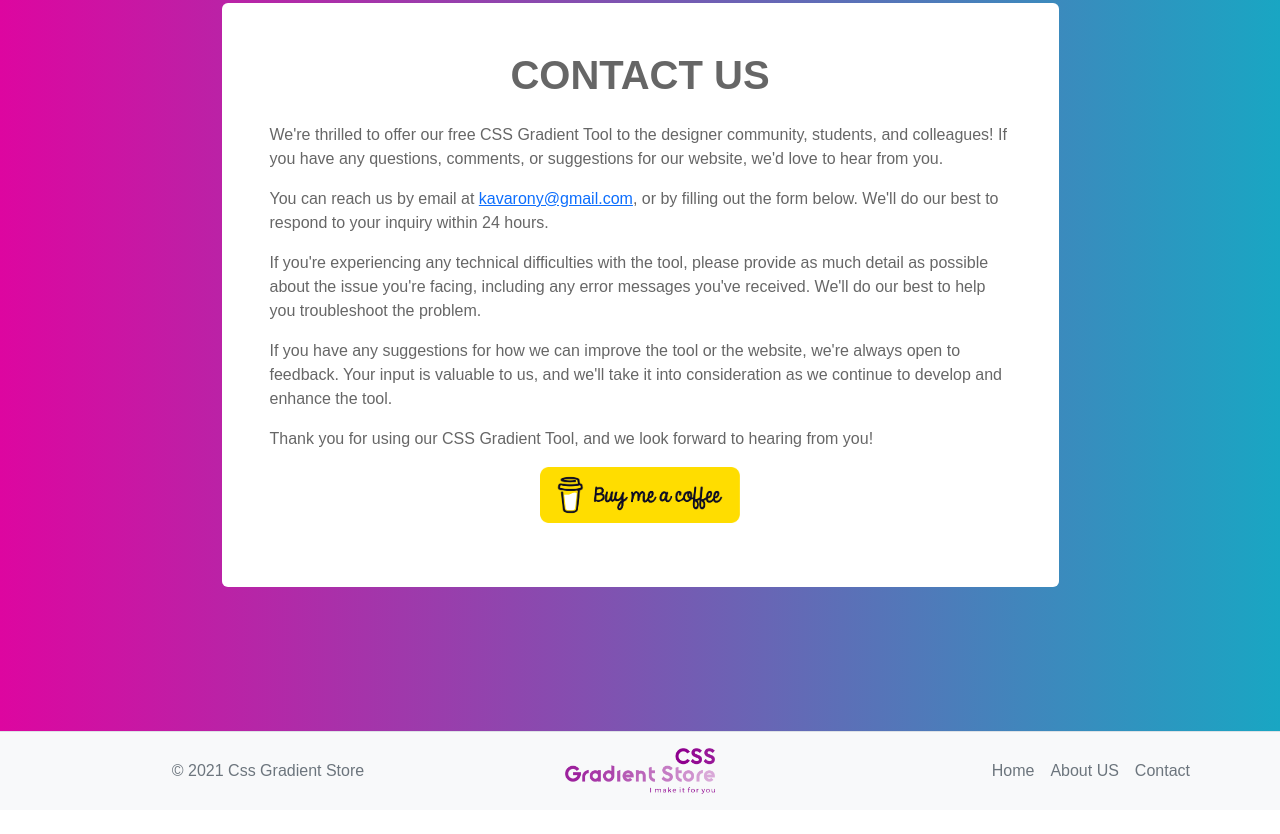
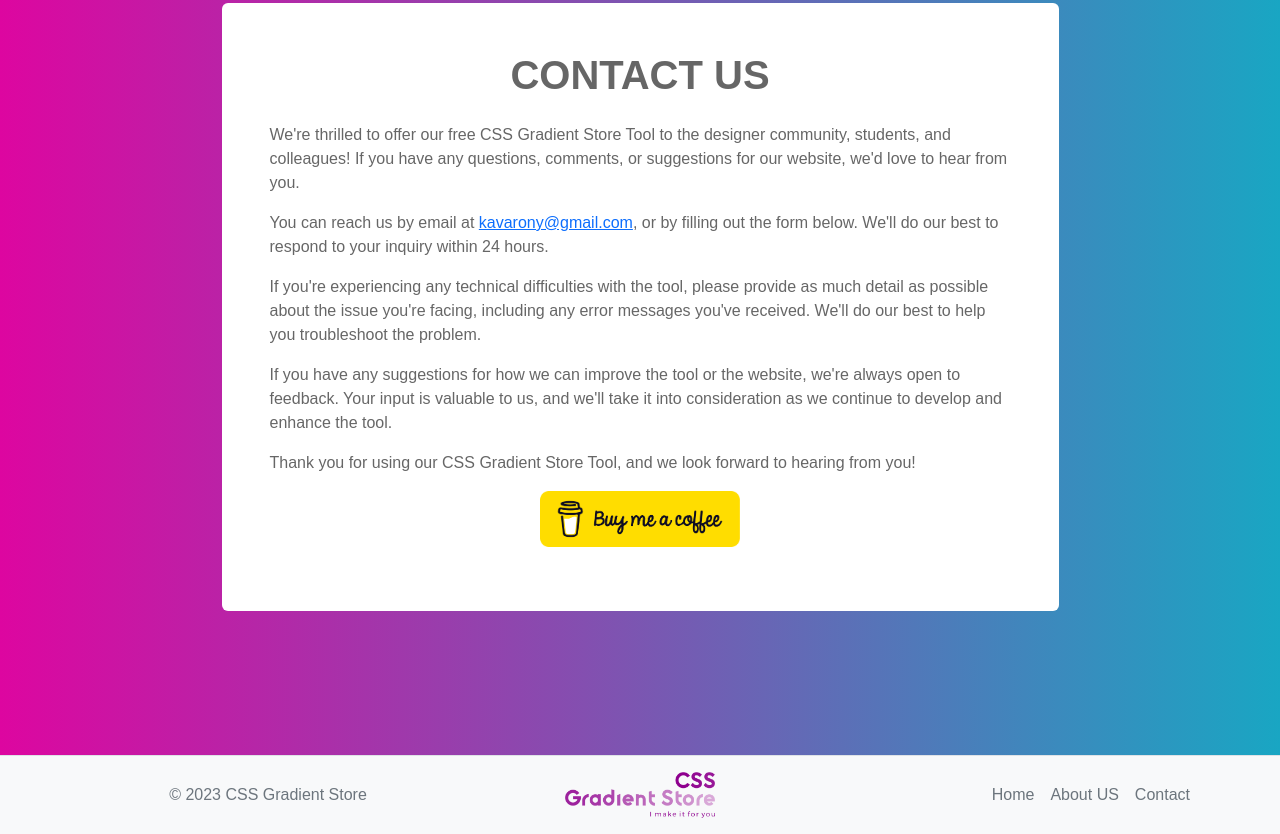
Before and after one commit to kavarony/css-gradient-store, an Angular app: page /contact in a window 1280 px wide. Shown: the part 180-1014 px from the top of the page. Before the commit the page ends 990 px from the top, so only its background shows below. Built offline with nearby package versions, Linux system fonts and the light colour scheme.

Commit message:
added new sitemap and changes

```diff
--- a/src/app/contact/contact.component.html
+++ b/src/app/contact/contact.component.html
@@ -4,11 +4,11 @@
         <div class="container">
             <div class="col-lg-9 px-lg-5 px-3 mx-auto py-lg-5 py-3 bg-white mb-lg-5 mb-2 rounded">
                 <h1 class="mb-4 fw-bold">Contact Us</h1>
-                <p class="text-start">We're thrilled to offer our free CSS Gradient Tool to the designer community, students, and colleagues! If you have any questions, comments, or suggestions for our website, we'd love to hear from you.</p>
+                <p class="text-start">We're thrilled to offer our free CSS Gradient Store Tool to the designer community, students, and colleagues! If you have any questions, comments, or suggestions for our website, we'd love to hear from you.</p>
                 <p class="text-start">You can reach us by email at <a href="mailto:kavarony@gmail.com">kavarony@gmail.com</a>, or by filling out the form below. We'll do our best to respond to your inquiry within 24 hours.</p>
                 <p class="text-start">If you're experiencing any technical difficulties with the tool, please provide as much detail as possible about the issue you're facing, including any error messages you've received. We'll do our best to help you troubleshoot the problem.</p>
                 <p class="text-start">If you have any suggestions for how we can improve the tool or the website, we're always open to feedback. Your input is valuable to us, and we'll take it into consideration as we continue to develop and enhance the tool.</p>
-                <p class="text-start">Thank you for using our CSS Gradient Tool, and we look forward to hearing from you!</p>
+                <p class="text-start">Thank you for using our CSS Gradient Store Tool, and we look forward to hearing from you!</p>
                 <p><a href="https://www.buymeacoffee.com/kavarony"><img src="./assets/image/bmc-button.webp" width="200px" height="56px" alt="BMC Logo"/></a></p>
             </div>
         </div>
--- a/src/app/footer/footer.component.html
+++ b/src/app/footer/footer.component.html
@@ -1,6 +1,6 @@
 <footer class="py-3 border-top bg-light footermainsection">
 <div class="container d-flex flex-lg-row flex-column flex-wrap justify-content-between align-items-center">
-  <p class="col-md-4 mb-0 text-muted">&copy; 2021 Css Gradient Store</p>
+  <p class="col-md-4 mb-0 text-muted">&copy; 2023 CSS Gradient Store</p>
 
   <a href="/" class="col-md-4 d-flex align-items-center justify-content-center my-lg-0 my-3 link-dark text-decoration-none">
     <img src="./assets/image/logo.webp" width="150px" height="46px">
```
Also changed, not shown: 2 other files (tests, documents, lock files or other folders).
